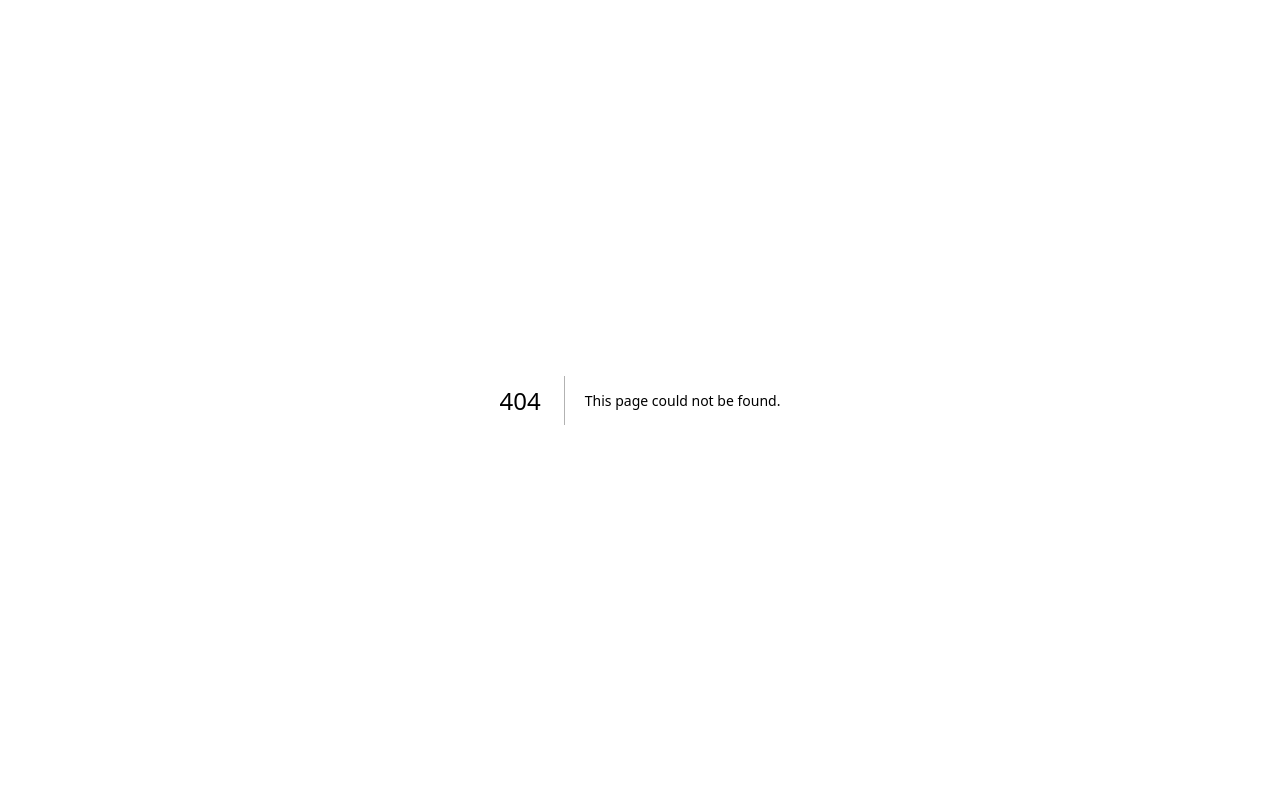
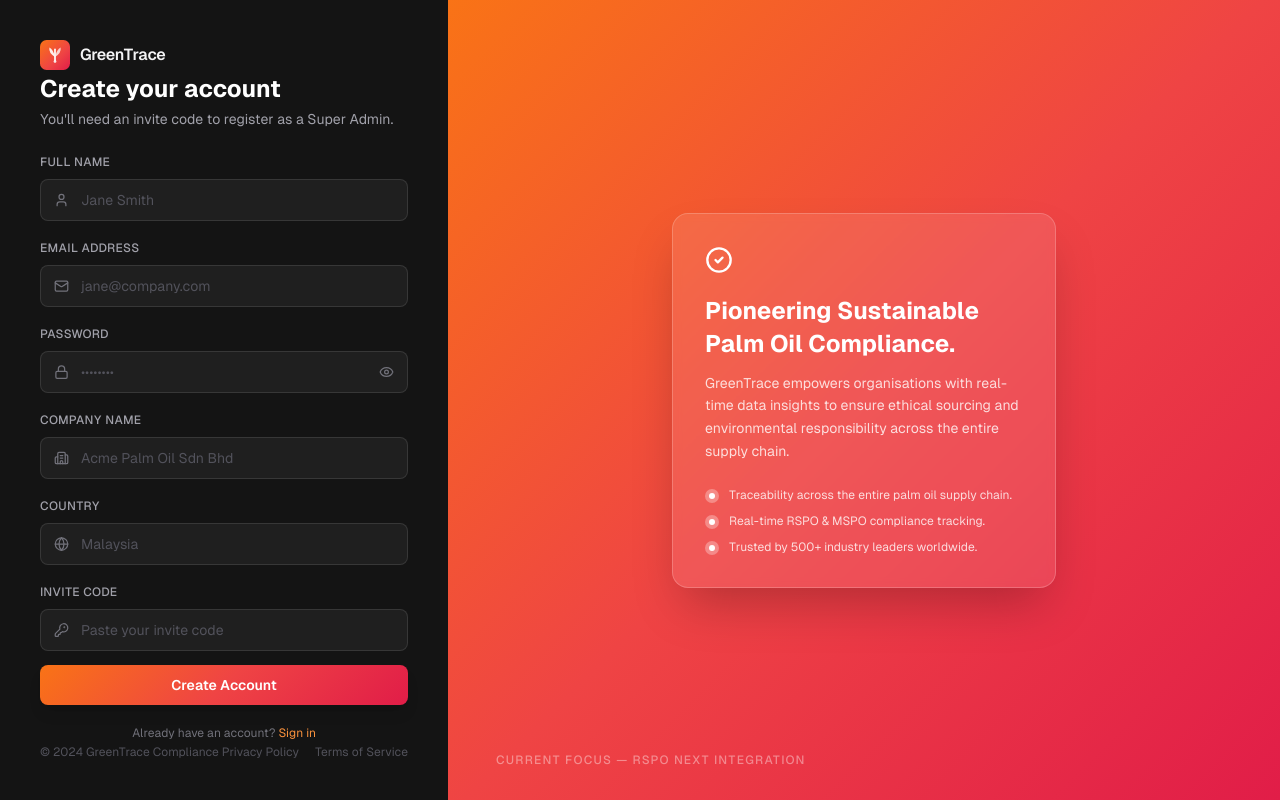
Before and after one commit to lplinkl00/greentrace, a Next.js app: page /signup in a window 1280 px wide. Before the commit this address had no page. Built offline with nearby package versions, Linux system fonts and the light colour scheme.

Commit message:
feat: add signup page with invite code gate

```diff
--- /dev/null
+++ b/src/app/(auth)/signup/page.tsx
@@ -0,0 +1,182 @@
+'use client'
+
+import { useState } from 'react'
+import { useRouter } from 'next/navigation'
+import Link from 'next/link'
+import { Eye, EyeOff, Mail, Lock, User, Building2, Globe, KeyRound, CheckCircle2 } from 'lucide-react'
+import Logo from '@/components/Logo'
+
+const testimonials = [
+    'Traceability across the entire palm oil supply chain.',
+    'Real-time RSPO & MSPO compliance tracking.',
+    'Trusted by 500+ industry leaders worldwide.',
+]
+
+export default function SignupPage() {
+    const router = useRouter()
+    const [form, setForm] = useState({ name: '', email: '', password: '', companyName: '', country: '', inviteCode: '' })
+    const [showPassword, setShowPassword] = useState(false)
+    const [error, setError] = useState<string | null>(null)
+    const [loading, setLoading] = useState(false)
+
+    function set(field: string) {
+        return (e: React.ChangeEvent<HTMLInputElement>) => setForm(f => ({ ...f, [field]: e.target.value }))
+    }
+
+    async function handleSubmit(e: React.FormEvent) {
+        e.preventDefault()
+        setError(null)
+        setLoading(true)
+        try {
+            const res = await fetch('/api/auth/signup', {
+                method: 'POST',
+                headers: { 'Content-Type': 'application/json' },
+                body: JSON.stringify(form),
+            })
+            const data = await res.json()
+            if (!res.ok) {
+                setError(data.error ?? 'Something went wrong')
+            } else {
+                router.push('/login?registered=true')
+            }
+        } finally {
+            setLoading(false)
+        }
+    }
+
+    const inputClass = "w-full bg-white/5 border border-white/10 text-white placeholder:text-zinc-600 rounded-lg pl-10 pr-4 py-2.5 text-sm focus:outline-none focus:ring-2 focus:ring-sunset-500/60 focus:border-sunset-500/60 transition"
+    const labelClass = "text-xs font-medium text-zinc-400 uppercase tracking-wide"
+
+    return (
+        <div className="flex min-h-screen bg-[#141414]">
+            {/* Left panel */}
+            <div className="flex flex-col justify-between w-full max-w-md px-10 py-10 shrink-0">
+                <Logo iconSize={30} showText textColor="#f4f4f5" />
+
+                <div className="w-full space-y-5">
+                    <div>
+                        <h1 className="text-2xl font-bold text-white">Create your account</h1>
+                        <p className="text-sm text-zinc-400 mt-1">
+                            You&apos;ll need an invite code to register as a Super Admin.
+                        </p>
+                    </div>
+
+                    {error && (
+                        <div className="bg-red-500/10 border border-red-500/30 text-red-400 text-sm rounded-lg px-4 py-3">
+                            {error}
+                        </div>
+                    )}
+
+                    <form onSubmit={handleSubmit} className="space-y-3.5">
+                        <div className="space-y-1.5">
+                            <label className={labelClass}>Full Name</label>
+                            <div className="relative">
+                                <User size={15} className="absolute left-3.5 top-1/2 -translate-y-1/2 text-zinc-500" />
+                                <input type="text" placeholder="Jane Smith" value={form.name} onChange={set('name')} required className={inputClass} />
+                            </div>
+                        </div>
+
+                        <div className="space-y-1.5">
+                            <label className={labelClass}>Email Address</label>
+                            <div className="relative">
+                                <Mail size={15} className="absolute left-3.5 top-1/2 -translate-y-1/2 text-zinc-500" />
+                                <input type="email" placeholder="jane@company.com" value={form.email} onChange={set('email')} required className={inputClass} />
+                            </div>
+                        </div>
+
+                        <div className="space-y-1.5">
+                            <label className={labelClass}>Password</label>
+                            <div className="relative">
+                                <Lock size={15} className="absolute left-3.5 top-1/2 -translate-y-1/2 text-zinc-500" />
+                                <input
+                                    type={showPassword ? 'text' : 'password'}
+                                    placeholder="••••••••"
+                                    value={form.password}
+                                    onChange={set('password')}
+                                    required
+                                    minLength={8}
+                                    className="w-full bg-white/5 border border-white/10 text-white placeholder:text-zinc-600 rounded-lg pl-10 pr-10 py-2.5 text-sm focus:outline-none focus:ring-2 focus:ring-sunset-500/60 focus:border-sunset-500/60 transition"
+                                />
+                                <button type="button" onClick={() => setShowPassword(v => !v)} className="absolute right-3.5 top-1/2 -translate-y-1/2 text-zinc-500 hover:text-zinc-300 transition">
+                                    {showPassword ? <EyeOff size={15} /> : <Eye size={15} />}
+                                </button>
+                            </div>
+                        </div>
+
+                        <div className="space-y-1.5">
+                            <label className={labelClass}>Company Name</label>
+                            <div className="relative">
+                                <Building2 size={15} className="absolute left-3.5 top-1/2 -translate-y-1/2 text-zinc-500" />
+                                <input type="text" placeholder="Acme Palm Oil Sdn Bhd" value={form.companyName} onChange={set('companyName')} required className={inputClass} />
+                            </div>
+                        </div>
+
+                        <div className="space-y-1.5">
+                            <label className={labelClass}>Country</label>
+                            <div className="relative">
+                                <Globe size={15} className="absolute left-3.5 top-1/2 -translate-y-1/2 text-zinc-500" />
+                                <input type="text" placeholder="Malaysia" value={form.country} onChange={set('country')} required className={inputClass} />
+                            </div>
+                        </div>
+
+                        <div className="space-y-1.5">
+                            <label className={labelClass}>Invite Code</label>
+                            <div className="relative">
+                                <KeyRound size={15} className="absolute left-3.5 top-1/2 -translate-y-1/2 text-zinc-500" />
+                                <input type="text" placeholder="Paste your invite code" value={form.inviteCode} onChange={set('inviteCode')} required className={inputClass} />
+                            </div>
+                        </div>
+
+                        <button
+                            type="submit"
+                            disabled={loading}
+                            className="w-full py-2.5 rounded-lg bg-sunset-gradient text-white text-sm font-semibold shadow-lg hover:opacity-90 transition-opacity disabled:opacity-50 mt-1"
+                        >
+                            {loading ? 'Creating account…' : 'Create Account'}
+                        </button>
+                    </form>
+
+                    <p className="text-center text-xs text-zinc-500">
+                        Already have an account?{' '}
+                        <Link href="/login" className="text-sunset-400 hover:text-sunset-300 transition">Sign in</Link>
+                    </p>
+                </div>
+
+                <div className="flex items-center justify-between text-xs text-zinc-600">
+                    <span>© 2024 GreenTrace Compliance</span>
+                    <div className="flex gap-4">
+                        <a href="#" className="hover:text-zinc-400 transition">Privacy Policy</a>
+                        <a href="#" className="hover:text-zinc-400 transition">Terms of Service</a>
+                    </div>
+                </div>
+            </div>
+
+            {/* Right panel */}
+            <div className="flex-1 relative overflow-hidden bg-sunset-gradient hidden lg:flex flex-col items-center justify-center p-12">
+                <div className="relative z-10 max-w-sm w-full bg-white/10 backdrop-blur-sm rounded-2xl p-8 border border-white/20 shadow-2xl">
+                    <CheckCircle2 className="text-white mb-5" size={28} />
+                    <h2 className="text-2xl font-bold text-white leading-snug mb-3">
+                        Pioneering Sustainable Palm Oil Compliance.
+                    </h2>
+                    <p className="text-sm text-white/80 leading-relaxed mb-6">
+                        GreenTrace empowers organisations with real-time data insights to ensure
+                        ethical sourcing and environmental responsibility across the entire supply chain.
+                    </p>
+                    <ul className="space-y-2.5">
+                        {testimonials.map(t => (
+                            <li key={t} className="flex items-start gap-2.5 text-xs text-white/80">
+                                <span className="mt-0.5 w-3.5 h-3.5 shrink-0 rounded-full bg-white/30 flex items-center justify-center">
+                                    <span className="w-1.5 h-1.5 rounded-full bg-white" />
+                                </span>
+                                {t}
+                            </li>
+                        ))}
+                    </ul>
+                </div>
+                <p className="absolute bottom-8 left-12 text-xs text-white/40 uppercase tracking-widest font-medium">
+                    Current Focus — RSPO NEXT Integration
+                </p>
+            </div>
+        </div>
+    )
+}
```
